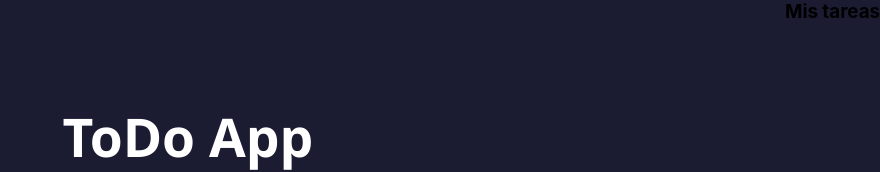
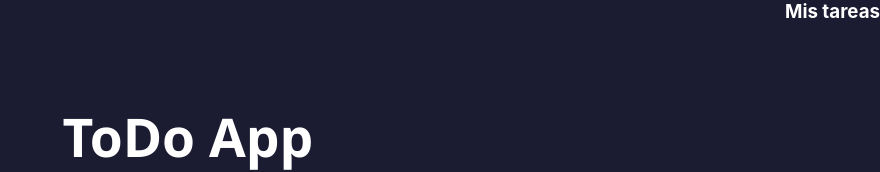
Before and after one commit to juanse-morales/todo-react-app, a React (Create React App) app: page / in a window 1280 px wide. Shown: the top 172 px of the page, without its empty margins (400-1280 px from the left). Built offline with nearby package versions, Linux system fonts and the light colour scheme.

Commit message:
REFACTOR: Rename css class

```diff
--- a/src/App.css
+++ b/src/App.css
@@ -11,7 +11,7 @@ html, body {
   display: flex;
 }
 
-.header {
+.header-container {
   width: 260px;
   margin: 100px auto 50px auto;
 }
@@ -25,3 +25,7 @@ html, body {
 .todo-main-container {
   display: flex;
 }
+
+.todo-title {
+  color: white;
+}
--- a/src/App.js
+++ b/src/App.js
@@ -6,17 +6,17 @@ import ToDoItems from './components/ToDoItems';
 function App() {
   return (
     <div className='main-container'>
-      <div className="header">
+      <div className="header-container">
         <h1 className='header-title'>ToDo App</h1>
       </div>
       <div className='todo-main-container'>
-        <div className='todo-title'>
-          <h3>Mis tareas</h3>
+        <div className='todo-title-container'>
+          <h3 className='todo-title'>Mis tareas</h3>
         </div>
-        <div className='todo-form'>
+        <div className='todo-form-container'>
           <ToDoForm />
         </div>
-        <div className='todo-items'>
+        <div className='todo-items-container'>
           <ToDoItems />
         </div>
       </div>
```
